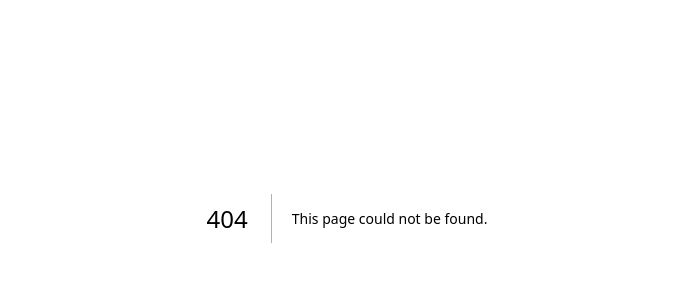
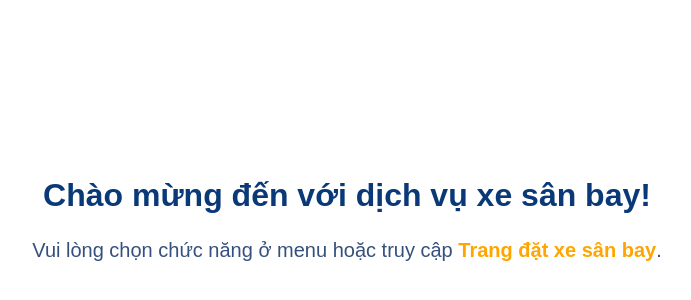
Before and after one commit to ghost6090/webtaxi, a Next.js app: page / in a window 1280 px wide. Before the commit this address had no page. Shown: the part 182-482 px from the top of the page, without its empty margins (293-984 px from the left). Built offline with nearby package versions, Linux system fonts and the light colour scheme.

Commit message:
feat: add Home component with welcome message and navigation link

```diff
--- /dev/null
+++ b/app/page.tsx
@@ -0,0 +1,8 @@
+export default function Home() {
+  return (
+    <main style={{ minHeight: '100vh', display: 'flex', flexDirection: 'column', alignItems: 'center', justifyContent: 'center' }}>
+      <h1 style={{ color: '#0a3978', fontWeight: 800, fontSize: 32 }}>Chào mừng đến với dịch vụ xe sân bay!</h1>
+      <p style={{ color: '#35507c', fontSize: 20, marginTop: 16 }}>Vui lòng chọn chức năng ở menu hoặc truy cập <a href="/xe-di-san-bay" style={{ color: 'orange', fontWeight: 700 }}>Trang đặt xe sân bay</a>.</p>
+    </main>
+  );
+}
```
